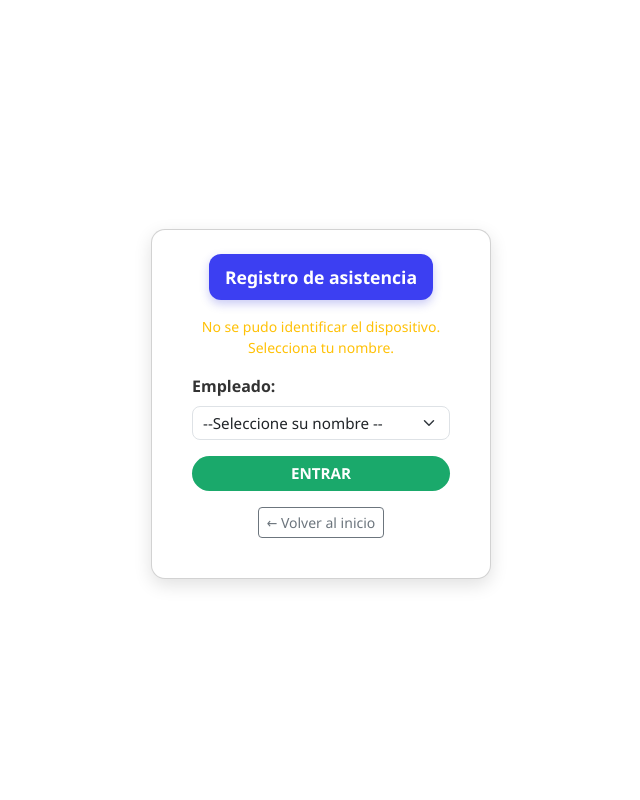
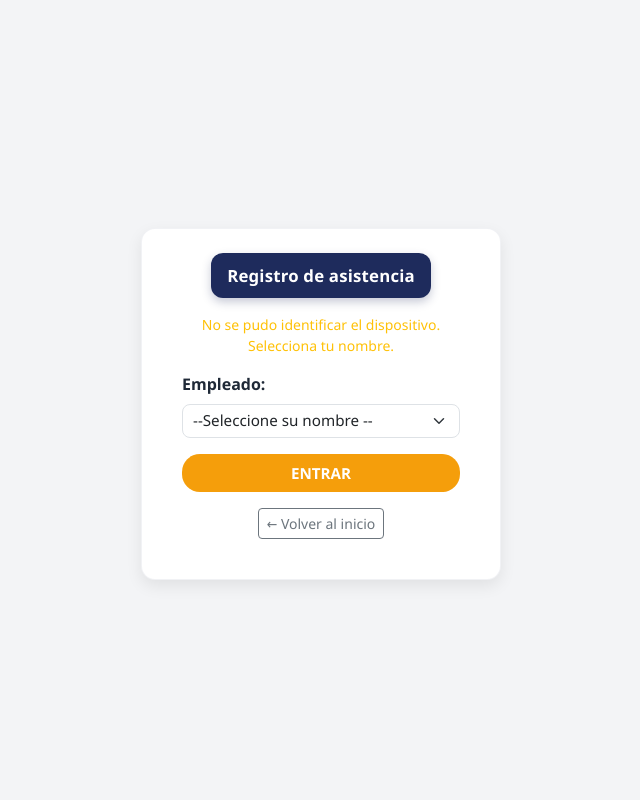
Before and after one commit to ichigo34/asistencia-nakama-service, a Django app: page /auto/ in a window 1280 px wide. Shown: the whole page, without its empty margins (319-959 px from the left). Run offline with Django 5.2, Linux system fonts and the light colour scheme; data that the repository does not hold is empty; some libraries are stand-ins or nearby versions.

Commit message:
style: aplicar paleta corporativa (azul oscuro, azul medio, naranja CTA, grises) y mapear estados Bootstrap

```diff
--- a/app/static/css/formulario.css
+++ b/app/static/css/formulario.css
@@ -1,14 +1,24 @@
 :root{
-    --brand-primary:#3c3ff2; /* azul/púrpura de Nakama */
-    --brand-primary-dark:#2c2fd6;
-    --brand-accent:#f5b301; /* amarillo Nakama */
-    --brand-accent-dark:#d99c00;
+    /* Paleta corporativa */
+    --brand-primary:#1e2b5c; /* Azul corporativo oscuro */
+    --brand-primary-dark:#2d3e7f; /* Azul corporativo medio (hover) */
+    --brand-accent:#f59e0b; /* CTA dorado/naranja */
+    --brand-accent-dark:#ff9500;
+
+    --white:#ffffff;
+    --gray-50:#f3f4f6;
+    --gray-500:#6b7280;
+
+    --success:#10b981;
+    --danger:#ef4444;
+    --warning:#f59e0b;
+    --info:#3b82f6;
 }
 
 body {
-    background: #ffffff; /* fondo limpio como el mockup */
+    background: var(--gray-50);
     font-family: 'Segoe UI', Tahoma, Geneva, Verdana, sans-serif;
-    color: #000000;
+    color: #0f172a;
     min-height: 100vh;
     display: flex;
     align-items: center;
@@ -16,12 +26,13 @@ body {
 }
 
 .card {
-    background-color: #ffffff;
-    color: #333;
+    background-color: var(--white);
+    color: #1f2937;
     border-radius: 14px;
-    box-shadow: 0 6px 18px rgba(0, 0, 0, 0.12);
+    border: 1px solid rgba(30,43,92,0.06);
+    box-shadow: 0 6px 16px rgba(0, 0, 0, 0.08);
     animation: fadeIn 0.6s ease;
-    max-width: 340px;
+    max-width: 360px;
     margin: 16px auto;
 }
 
@@ -37,21 +48,22 @@ body {
     padding: 10px 16px;
     border-radius: 12px;
     font-weight: 800;
-    font-size: 1.1rem;
-    box-shadow: 0 4px 10px rgba(44, 47, 214, 0.25);
+    font-size: 1.05rem;
+    letter-spacing: .2px;
+    box-shadow: 0 4px 10px rgba(30, 43, 92, 0.25);
 }
 
 /* Botón amarillo ENTRAR */
 .btn-entrar {
-    background-color: #1aa96b; /* verde del mockup */
+    background-color: var(--brand-accent);
     border: none;
     color: #ffffff;
     font-weight: 700;
     border-radius: 18px;
-    padding: 6px 18px;
+    padding: 8px 18px;
     font-size: .95rem;
 }
-.btn-entrar:hover { background-color: #15935c; color: #ffffff; }
+.btn-entrar:hover { background-color: var(--brand-accent-dark); color: #ffffff; }
 
 @keyframes fadeIn {
     from { opacity: 0; transform: translateY(20px); }
@@ -60,16 +72,27 @@ body {
 
 /* Controles compactos y con foco azul */
 .form-select, .form-control { height: 34px; padding: 4px 10px; font-size: .95rem; border-radius: 8px; }
-.form-select:focus, .form-control:focus { border-color: var(--brand-primary); box-shadow: 0 0 0 .2rem rgba(60,63,242,.12); }
+.form-select:focus, .form-control:focus { border-color: var(--info); box-shadow: 0 0 0 .2rem rgba(59,130,246,.18); }
 
 .select2-container--default .select2-selection--single { height: 34px; padding: 3px 10px; border-color: #cfd4da; border-radius: 8px; }
 .select2-container--default .select2-selection--single .select2-selection__arrow b{ border-color: #666 transparent transparent transparent; }
 .select2-container--default .select2-results__option--highlighted[aria-selected]{ background-color: var(--brand-primary); }
-.select2-container--default .select2-selection--single:focus { border-color: var(--brand-primary); }
+.select2-container--default .select2-selection--single:focus { border-color: var(--info); }
 
 /* Tarjeta compacta para éxito */
 .success-card { border-radius: 16px; box-shadow: 0 8px 20px rgba(0,0,0,.15); }
 
-/* Botón primario al color de marca */
+/* Botones y estados Bootstrap mapeados a la paleta */
 .btn-primary{ background-color: var(--brand-primary) !important; border-color: var(--brand-primary) !important; }
 .btn-primary:hover{ background-color: var(--brand-primary-dark) !important; border-color: var(--brand-primary-dark) !important; }
+.btn-success{ background-color: var(--success) !important; border-color: var(--success) !important; }
+.btn-danger{ background-color: var(--danger) !important; border-color: var(--danger) !important; }
+.btn-warning{ background-color: var(--warning) !important; border-color: var(--warning) !important; color:#111827 !important; }
+.btn-info{ background-color: var(--info) !important; border-color: var(--info) !important; }
+
+.alert-success{ color:#065f46; background:#ecfdf5; border-color:#d1fae5; }
+.alert-danger{ color:#7f1d1d; background:#fef2f2; border-color:#fee2e2; }
+.alert-warning{ color:#78350f; background:#fffbeb; border-color:#fde68a; }
+.alert-info{ color:#1e40af; background:#eff6ff; border-color:#bfdbfe; }
+
+.text-muted{ color: var(--gray-500) !important; }
```
